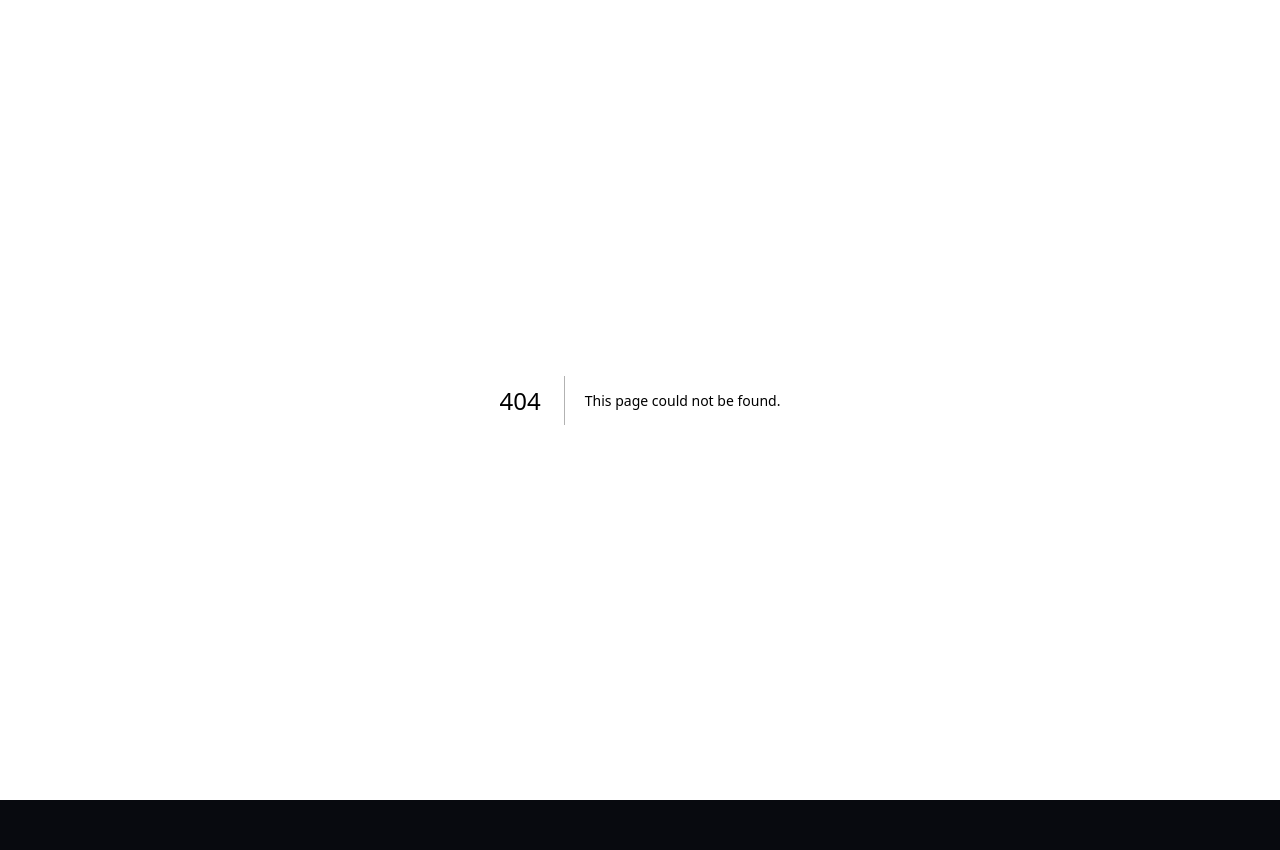
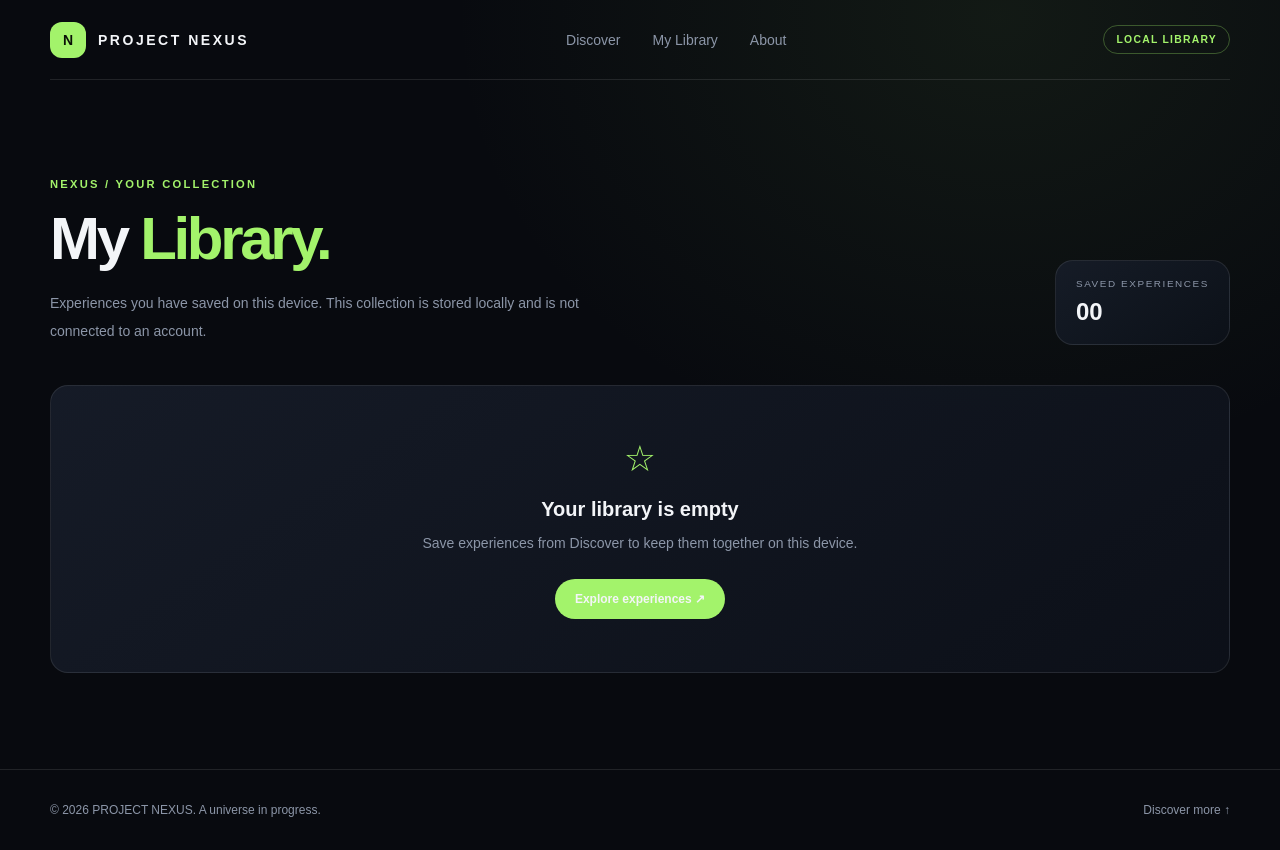
Before and after one commit to irsyadsnp/PROJECT-NEXUS, a Next.js app in the folder apps/web/: page /library in a window 1280 px wide. Before the commit this address had no page. Before the commit the page ends 800 px from the top, so only its background shows below. Built offline with nearby package versions, Linux system fonts and the light colour scheme.

Commit message:
feat(web): add device-local My Library page

```diff
--- /dev/null
+++ b/apps/web/app/library/page.tsx
@@ -0,0 +1,95 @@
+"use client";
+
+import Link from "next/link";
+import { games } from "../../lib/games";
+import { useFavorites } from "../../lib/favorites";
+import { FavoriteButton } from "../../components/favorite-button";
+
+export default function LibraryPage() {
+  const { favoriteIds, ready } = useFavorites();
+  const savedGames = games.filter((game) => favoriteIds.includes(game.id));
+
+  return (
+    <main className="min-h-screen">
+      <header className="page-shell flex h-20 items-center justify-between border-b border-white/10">
+        <Link href="/" className="flex items-center gap-3" aria-label="PROJECT NEXUS home">
+          <span className="grid size-9 place-items-center rounded-xl bg-[var(--accent)] text-sm font-black text-[#0a1007]">N</span>
+          <span className="text-sm font-bold tracking-[0.18em]">PROJECT NEXUS</span>
+        </Link>
+        <nav className="flex items-center gap-5 text-sm text-[var(--muted)] sm:gap-8" aria-label="Main navigation">
+          <Link className="transition hover:text-white" href="/discover">Discover</Link>
+          <Link className="text-white" href="/library" aria-current="page">My Library</Link>
+          <Link className="transition hover:text-white" href="/#about">About</Link>
+        </nav>
+        <span className="hidden rounded-full border border-[var(--accent)]/30 px-3 py-1.5 text-[0.65rem] font-bold tracking-[0.12em] text-[var(--accent)] sm:inline-flex">LOCAL LIBRARY</span>
+      </header>
+
+      <section className="page-shell pb-24 pt-16 sm:pt-24">
+        <p className="eyebrow mb-4">NEXUS / YOUR COLLECTION</p>
+        <div className="flex flex-col justify-between gap-5 sm:flex-row sm:items-end">
+          <div>
+            <h1 className="text-4xl font-semibold tracking-[-0.055em] sm:text-6xl">
+              My <span className="text-[var(--accent)]">Library.</span>
+            </h1>
+            <p className="muted mt-5 max-w-xl text-sm leading-7">
+              Experiences you have saved on this device. This collection is stored locally and is not connected to an account.
+            </p>
+          </div>
+          <div className="panel px-5 py-4">
+            <p className="muted text-[0.62rem] tracking-[0.16em]">SAVED EXPERIENCES</p>
+            <p className="mt-1 text-2xl font-semibold tabular-nums">
+              {ready ? savedGames.length.toString().padStart(2, "0") : "—"}
+            </p>
+          </div>
+        </div>
+
+        {!ready ? (
+          <div className="panel mt-10 flex min-h-56 items-center justify-center text-sm text-[var(--muted)]" aria-live="polite">
+            Loading your local library…
+          </div>
+        ) : savedGames.length > 0 ? (
+          <div className="mt-10 grid gap-5 md:grid-cols-2">
+            {savedGames.map((game) => (
+              <article key={game.id} className="panel overflow-hidden p-5">
+                <div className={`relative flex aspect-[16/8] items-center justify-center overflow-hidden rounded-xl border border-white/10 ${game.accent === "voxel" ? "bg-[linear-gradient(135deg,#263b35,#111a1c_65%)]" : "bg-[linear-gradient(135deg,#28264d,#151322_65%)]"}`}>
+                  <span className="text-7xl font-black tracking-[-0.08em] text-white/20">{game.format}</span>
+                  <span className="absolute left-4 top-4 rounded-full border border-white/15 bg-black/30 px-3 py-1 text-[0.6rem] font-semibold tracking-[0.14em]">{game.genre.toUpperCase()}</span>
+                </div>
+                <div className="mt-5 flex items-start justify-between gap-4">
+                  <div>
+                    <p className="eyebrow">{game.stage}</p>
+                    <Link href={`/games/${game.id}`} className="mt-2 inline-block text-2xl font-semibold tracking-tight transition hover:text-[var(--accent)]">{game.title}</Link>
+                  </div>
+                  <FavoriteButton gameId={game.id} compact />
+                </div>
+                <p className="muted mt-3 text-sm leading-7">{game.description}</p>
+                <div className="mt-5 flex items-center justify-between border-t border-white/10 pt-4">
+                  <span className="text-[0.65rem] tracking-[0.12em] text-[var(--muted)]">NOT YET PLAYABLE</span>
+                  <Link href={`/games/${game.id}`} className="text-xs font-semibold text-[var(--accent)] transition hover:text-white">VIEW DETAILS ↗</Link>
+                </div>
+              </article>
+            ))}
+          </div>
+        ) : (
+          <div className="panel mt-10 flex min-h-72 flex-col items-center justify-center px-6 text-center">
+            <span className="text-4xl text-[var(--accent)]" aria-hidden="true">☆</span>
+            <h2 className="mt-4 text-xl font-semibold">Your library is empty</h2>
+            <p className="muted mt-2 max-w-md text-sm leading-6">
+              Save experiences from Discover to keep them together on this device.
+            </p>
+            <Link href="/discover" className="mt-6 rounded-full bg-[var(--accent)] px-5 py-3 text-xs font-bold text-[#0a1007] transition hover:bg-[var(--accent-strong)]">
+              Explore experiences ↗
+            </Link>
+          </div>
+        )}
+      </section>
+
+      <footer className="border-t border-white/10 py-8">
+        <div className="page-shell flex flex-col justify-between gap-3 text-xs text-[var(--muted)] sm:flex-row">
+          <span>© 2026 PROJECT NEXUS. A universe in progress.</span>
+          <Link href="/discover" className="transition hover:text-white">Discover more ↑</Link>
+        </div>
+      </footer>
+    </main>
+  );
+}
```
